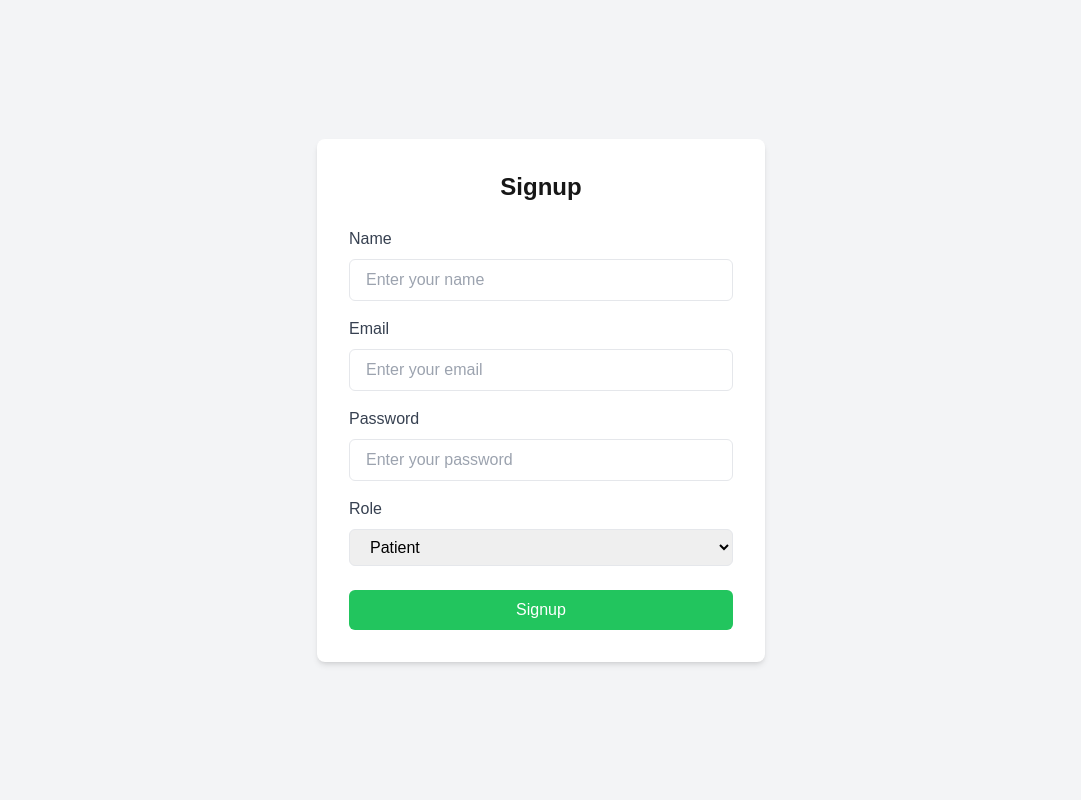
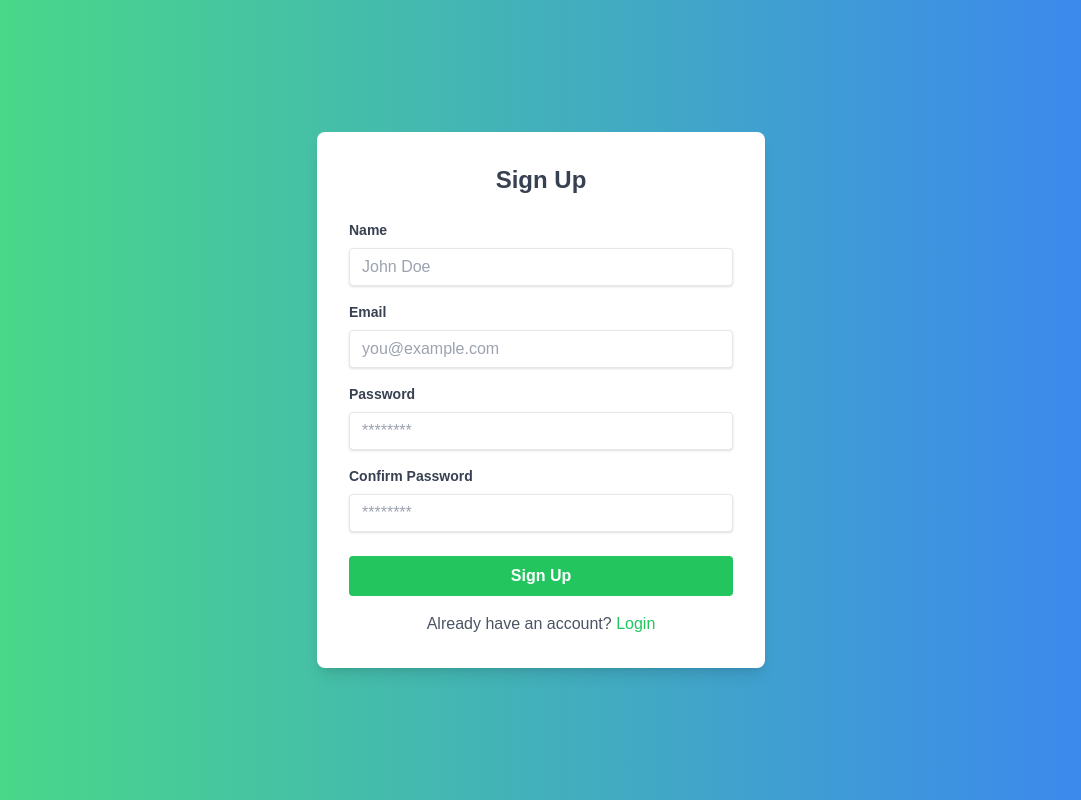
Before and after one commit to Sherrrrryyy/frontend, a Next.js app: page / in a window 1280 px wide. Shown: the whole page, without its empty margins (99-1180 px from the left). Built offline with nearby package versions, Linux system fonts and the light colour scheme.

Commit message:
Refactor Signup and Login components for improved structure and styling

```diff
--- a/src/app/page.js
+++ b/src/app/page.js
@@ -1,83 +1,14 @@
-'use client'
+import React from 'react';
+import Login from './pages/Login ';
+import Signup from './pages/Signup';
 
-import { useState } from 'react';
-import axios from 'axios';
-
-const Signup = () => {
-  const [name, setName] = useState('');
-  const [email, setEmail] = useState('');
-  const [password, setPassword] = useState('');
-  const [role, setRole] = useState('patient');
-  const [error, setError] = useState('');
-
-  const handleSubmit = async (e) => {
-    e.preventDefault();
-
-    try {
-      await axios.post('http://localhost:4000/api/users/signup', { name, email, password, role });
-      // Redirect to login page after successful signup
-      window.location.href = '/login';
-    } catch (err) {
-      setError('Error signing up. Please try again.');
-    }
-  };
-
+const page = () => {
   return (
-    <div className="min-h-screen flex items-center justify-center bg-gray-100">
-      <div className="w-full max-w-md bg-white p-8 rounded-lg shadow-md">
-        <h2 className="text-2xl font-semibold mb-6 text-center">Signup</h2>
-        <form onSubmit={handleSubmit}>
-          <div className="mb-4">
-            <label className="block text-gray-700" htmlFor="name">Name</label>
-            <input
-              type="text"
-              id="name"
-              className="w-full px-4 py-2 mt-2 border rounded-md"
-              placeholder="Enter your name"
-              value={name}
-              onChange={(e) => setName(e.target.value)}
-            />
-          </div>
-          <div className="mb-4">
-            <label className="block text-gray-700" htmlFor="email">Email</label>
-            <input
-              type="email"
-              id="email"
-              className="w-full px-4 py-2 mt-2 border rounded-md"
-              placeholder="Enter your email"
-              value={email}
-              onChange={(e) => setEmail(e.target.value)}
-            />
-          </div>
-          <div className="mb-4">
-            <label className="block text-gray-700" htmlFor="password">Password</label>
-            <input
-              type="password"
-              id="password"
-              className="w-full text-black px-4 py-2 mt-2 border rounded-md"
-              placeholder="Enter your password"
-              value={password}
-              onChange={(e) => setPassword(e.target.value)}
-            />
-          </div>
-          <div className="mb-6">
-            <label className="block text-gray-700" htmlFor="role">Role</label>
-            <select
-              id="role"
-              className="w-full text-black px-4 py-2 mt-2 border rounded-md"
-              value={role}
-              onChange={(e) => setRole(e.target.value)}
-            >
-              <option value="patient">Patient</option>
-              <option value="donor">Donor</option>
-            </select>
-          </div>
-          {error && <p className="text-red-500 text-sm mb-4">{error}</p>}
-          <button type="submit" className="w-full bg-green-500 text-white py-2 rounded-md">Signup</button>
-        </form>
-      </div>
-    </div>
+    <>
+   {/* <Login /> */}
+   <Signup />
+   </>
   );
 };
 
-export default Signup;
+export default page;
--- a/src/app/pages/Login .jsx
+++ b/src/app/pages/Login .jsx
@@ -1,58 +1,46 @@
-import { useState } from 'react';
-import axios from 'axios';
+// src/Login.js
+import React from 'react';
 
 const Login = () => {
-  const [email, setEmail] = useState('');
-  const [password, setPassword] = useState('');
-  const [error, setError] = useState('');
-
-  const handleSubmit = async (e) => {
-    e.preventDefault();
-
-    try {
-      const response = await axios.post('http://localhost:4000/api/users/login', { email, password });
-      const { token, user } = response.data;
-
-      // Save JWT token in localStorage
-      localStorage.setItem('token', token);
-
-      // Redirect to the dashboard
-      window.location.href = '/dashboard';
-    } catch (err) {
-      setError('Invalid credentials!');
-    }
-  };
-
   return (
-    <div className="min-h-screen flex items-center justify-center bg-gray-100">
-      <div className="w-full max-w-md bg-white p-8 rounded-lg shadow-md">
-        <h2 className="text-2xl font-semibold mb-6 text-center">Login</h2>
-        <form onSubmit={handleSubmit}>
+    <div className="flex items-center justify-center min-h-screen bg-gradient-to-r from-blue-500 to-purple-600">
+      <div className="bg-white rounded-lg shadow-lg p-8 max-w-md w-full">
+        <h2 className="text-2xl font-bold text-center text-gray-700 mb-6">Login</h2>
+        <form>
           <div className="mb-4">
-            <label className="block text-gray-700" htmlFor="email">Email</label>
+            <label className="block text-gray-700 text-sm font-bold mb-2" htmlFor="email">
+              Email
+            </label>
             <input
               type="email"
               id="email"
-              className="w-full px-4 py-2 mt-2 border rounded-md"
-              placeholder="Enter your email"
-              value={email}
-              onChange={(e) => setEmail(e.target.value)}
+              className="shadow appearance-none border rounded w-full py-2 px-3 text-gray-700 leading-tight focus:outline-none focus:shadow-outline"
+              placeholder="you@example.com"
+              required
             />
           </div>
           <div className="mb-6">
-            <label className="block text-gray-700" htmlFor="password">Password</label>
+            <label className="block text-gray-700 text-sm font-bold mb-2" htmlFor="password">
+              Password
+            </label>
             <input
               type="password"
               id="password"
-              className="w-full px-4 py-2 mt-2 border rounded-md"
-              placeholder="Enter your password"
-              value={password}
-              onChange={(e) => setPassword(e.target.value)}
+              className="shadow appearance-none border rounded w-full py-2 px-3 text-gray-700 leading-tight focus:outline-none focus:shadow-outline"
+              placeholder="********"
+              required
             />
           </div>
-          {error && <p className="text-red-500 text-sm mb-4">{error}</p>}
-          <button type="submit" className="w-full bg-blue-500 text-white py-2 rounded-md">Login</button>
+          <button
+            type="submit"
+            className="w-full bg-blue-500 hover:bg-blue-700 text-white font-bold py-2 px-4 rounded focus:outline-none focus:shadow-outline transition duration-300"
+          >
+            Login
+          </button>
         </form>
+        <p className="mt-4 text-center text-gray-600">
+          Don't have an account? <a href="#" className="text-blue-500 hover:text-blue-700">Sign Up</a>
+        </p>
       </div>
     </div>
   );
--- a/src/app/pages/Signup.jsx
+++ b/src/app/pages/Signup.jsx
@@ -1,78 +1,71 @@
-import { useState } from 'react';
-import axios from 'axios';
+// src/Signup.js
+import Link from 'next/link';
+import React from 'react';
 
 const Signup = () => {
-  const [name, setName] = useState('');
-  const [email, setEmail] = useState('');
-  const [password, setPassword] = useState('');
-  const [role, setRole] = useState('patient');
-  const [error, setError] = useState('');
-
-  const handleSubmit = async (e) => {
-    e.preventDefault();
-
-    try {
-      await axios.post('http://localhost:5000/api/users/signup', { name, email, password, role });
-      // Redirect to login page after successful signup
-      window.location.href = '/login';
-    } catch (err) {
-      setError('Error signing up. Please try again.');
-    }
-  };
-
   return (
-    <div className="min-h-screen flex items-center justify-center bg-gray-100">
-      <div className="w-full max-w-md bg-white p-8 rounded-lg shadow-md">
-        <h2 className="text-2xl font-semibold mb-6 text-center">Signup</h2>
-        <form onSubmit={handleSubmit}>
+    <div className="flex items-center justify-center min-h-screen bg-gradient-to-r from-green-400 to-blue-500">
+      <div className="bg-white rounded-lg shadow-lg p-8 max-w-md w-full">
+        <h2 className="text-2xl font-bold text-center text-gray-700 mb-6">Sign Up</h2>
+        <form>
           <div className="mb-4">
-            <label className="block text-gray-700" htmlFor="name">Name</label>
+            <label className="block text-gray-700 text-sm font-bold mb-2" htmlFor="name">
+              Name
+            </label>
             <input
               type="text"
               id="name"
-              className="w-full px-4 py-2 mt-2 border rounded-md"
-              placeholder="Enter your name"
-              value={name}
-              onChange={(e) => setName(e.target.value)}
+              className="shadow appearance-none border rounded w-full py-2 px-3 text-gray-700 leading-tight focus:outline-none focus:shadow-outline"
+              placeholder="John Doe"
+              required
             />
           </div>
           <div className="mb-4">
-            <label className="block text-gray-700" htmlFor="email">Email</label>
+            <label className="block text-gray-700 text-sm font-bold mb-2" htmlFor="email">
+              Email
+            </label>
             <input
               type="email"
               id="email"
-              className="w-full px-4 py-2 mt-2 border rounded-md"
-              placeholder="Enter your email"
-              value={email}
-              onChange={(e) => setEmail(e.target.value)}
+              className="shadow appearance-none border rounded w-full py-2 px-3 text-gray-700 leading-tight focus:outline-none focus:shadow-outline"
+              placeholder="you@example.com"
+              required
             />
           </div>
           <div className="mb-4">
-            <label className="block text-gray-700" htmlFor="password">Password</label>
+            <label className="block text-gray-700 text-sm font-bold mb-2" htmlFor="password">
+              Password
+            </label>
             <input
               type="password"
               id="password"
-              className="w-full px-4 py-2 mt-2 border rounded-md"
-              placeholder="Enter your password"
-              value={password}
-              onChange={(e) => setPassword(e.target.value)}
+              className="shadow appearance-none border rounded w-full py-2 px-3 text-gray-700 leading-tight focus:outline-none focus:shadow-outline"
+              placeholder="********"
+              required
             />
           </div>
           <div className="mb-6">
-            <label className="block text-gray-700" htmlFor="role">Role</label>
-            <select
-              id="role"
-              className="w-full px-4 py-2 mt-2 border rounded-md"
-              value={role}
-              onChange={(e) => setRole(e.target.value)}
-            >
-              <option value="patient">Patient</option>
-              <option value="donor">Donor</option>
-            </select>
+            <label className="block text-gray-700 text-sm font-bold mb-2" htmlFor="confirm-password">
+              Confirm Password
+            </label>
+            <input
+              type="password"
+              id="confirm-password"
+              className="shadow appearance-none border rounded w-full py-2 px-3 text-gray-700 leading-tight focus:outline-none focus:shadow-outline"
+              placeholder="********"
+              required
+            />
           </div>
-          {error && <p className="text-red-500 text-sm mb-4">{error}</p>}
-          <button type="submit" className="w-full bg-green-500 text-white py-2 rounded-md">Signup</button>
+          <button
+            type="submit"
+            className="w-full bg-green-500 hover:bg-green-700 text-white font-bold py-2 px-4 rounded focus:outline-none focus:shadow-outline transition duration-300"
+          >
+            Sign Up
+          </button>
         </form>
+        <p className="mt-4 text-center text-gray-600">
+          Already have an account? <Link href="/Login" className="text-green-500 hover:text-green-700">Login</Link>
+        </p>
       </div>
     </div>
   );
```
